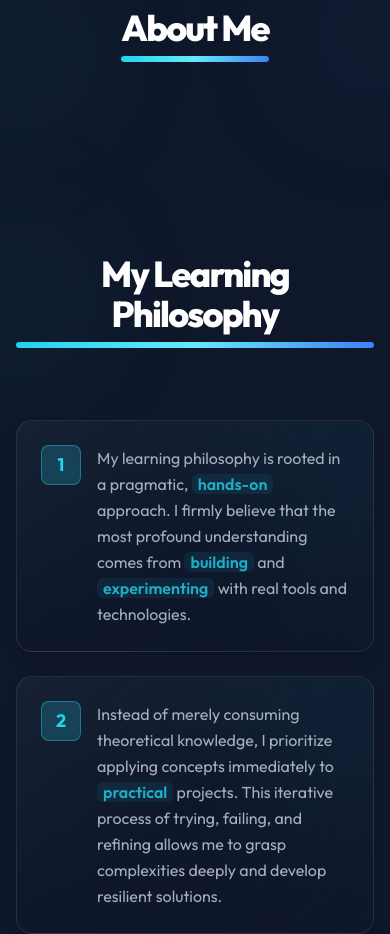
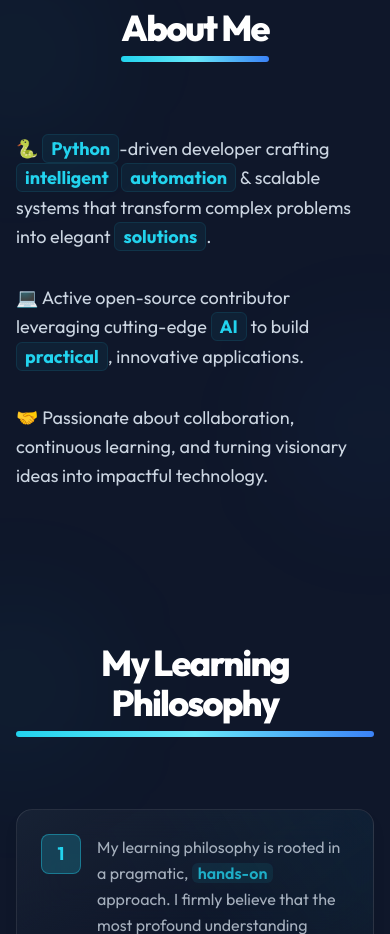
Before and after one commit to vivek-0409/My_Portfolio, a React (Vite) app: page / in a window 390 px wide. Shown: the part 1140-2074 px from the top of the page. Built offline with nearby package versions, Linux system fonts and the light colour scheme.

Commit message:
Added new file

```diff
--- a/components/About.tsx
+++ b/components/About.tsx
@@ -2,7 +2,11 @@ import React from 'react';
 import { motion } from 'framer-motion';
 
 const About: React.FC = () => {
-  const paragraphs: string[] = [];
+  const paragraphs: string[] = [
+    "🐍 Python-driven developer crafting intelligent automation & scalable systems that transform complex problems into elegant solutions.",
+    "💻 Active open-source contributor leveraging cutting-edge AI to build practical, innovative applications.",
+    "🤝 Passionate about collaboration, continuous learning, and turning visionary ideas into impactful technology."
+  ];
 
   const containerVariants = {
     hidden: { opacity: 0 },
@@ -39,57 +43,21 @@ const About: React.FC = () => {
         <motion.p
           key={index}
           variants={itemVariants}
-          className="text-base sm:text-lg md:text-xl text-slate-300 mb-6 md:mb-8 leading-relaxed relative"
+          className="text-lg sm:text-xl md:text-2xl text-slate-300 mb-8 leading-relaxed relative"
         >
-          {/* Highlight specific keywords */}
-          {paragraph.replace(
-            /AI|Automation|Python|GitHub|hands-on|practical|solutions|intelligent|real-world/g,
-            (match) => {
-              const highlighted = [
-                'AI',
-                'Automation',
-                'Python',
-                'GitHub',
-                'hands-on',
-                'practical',
-                'solutions',
-                'intelligent',
-                'real-world',
-              ].includes(match);
-              return highlighted ? `<span class="text-neon-cyan font-semibold">${match}</span>` : match;
-            }
-          ).split(/<span|<\/span>/g).map((part, i) =>
-            part.includes('class') ? (
-              <span
-                key={i}
-                className="text-neon-cyan font-semibold"
-                dangerouslySetInnerHTML={{
-                  __html: part.replace(/class="[^"]*"/, ''),
-                }}
-              />
-            ) : (
-              part
-            )
-          )}
-          {/* Create inline spans for highlighted words */}
-          {paragraph.split(/(\bAI\b|\bAutomation\b|\bPython\b|\bGitHub\b|\bhands-on\b|\bpractical\b|\bsolutions\b|\bintelligent\b|\breal-world\b)/g).map(
+          {paragraph.split(/(\bAI\b|\bAutomation\b|\bPython\b|\bGitHub\b|\bhands-on\b|\bpractical\b|\bsolutions\b|\bintelligent\b|\breal-world\b)/gi).map(
             (part, i) => {
-              const isHighlighted = [
-                'AI',
-                'Automation',
-                'Python',
-                'GitHub',
-                'hands-on',
-                'practical',
-                'solutions',
-                'intelligent',
-                'real-world',
-              ].includes(part);
+              const isHighlighted = /AI|Automation|Python|GitHub|hands-on|practical|solutions|intelligent|real-world/i.test(part);
               return isHighlighted ? (
                 <motion.span
                   key={i}
-                  className="text-neon-cyan font-semibold bg-neon-cyan/10 px-1.5 rounded-md"
-                  whileHover={{ scale: 1.05, backgroundColor: 'rgba(34, 211, 238, 0.2)' }}
+                  className="text-neon-cyan font-bold bg-neon-cyan/5 px-2 py-0.5 rounded-md border border-neon-cyan/10"
+                  whileHover={{
+                    scale: 1.05,
+                    backgroundColor: 'rgba(34, 211, 238, 0.15)',
+                    borderColor: 'rgba(34, 211, 238, 0.3)',
+                    boxShadow: '0 0 15px rgba(34, 211, 238, 0.2)'
+                  }}
                 >
                   {part}
                 </motion.span>
```
